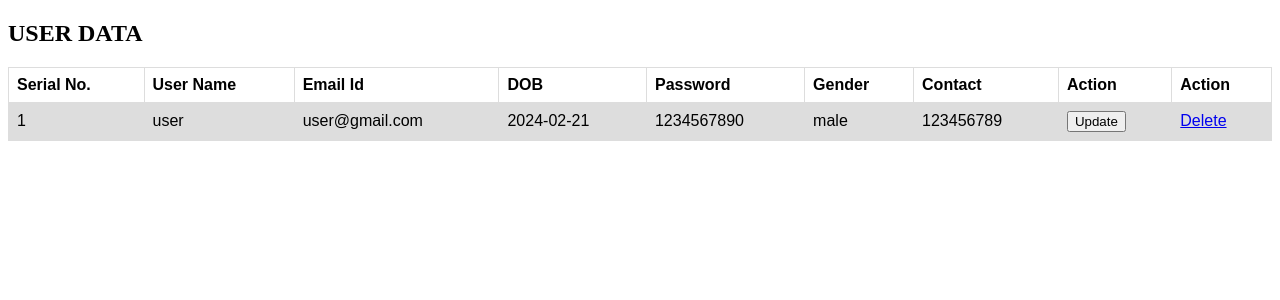
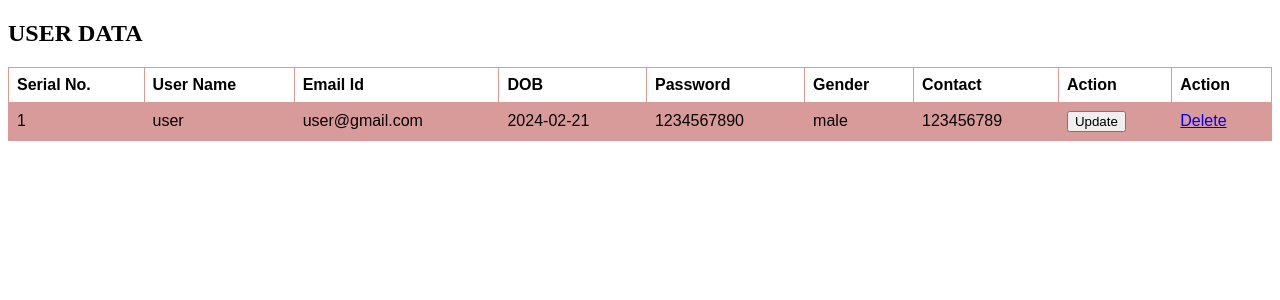
Before and after one commit to swati-1374/EventManagementSystem, a PHP site: page /pages/Admin/userList.php in a window 1280 px wide. Shown: the top 300 px of the page. Run offline with PHP 8.4, Linux system fonts and the light colour scheme; data comes from the database, SQL or seed files in the repository.

Commit message:
Update userList.php

```diff
--- a/Project(EVENT MANAGEMENT SYSTEM)/pages/Admin/userList.php
+++ b/Project(EVENT MANAGEMENT SYSTEM)/pages/Admin/userList.php
@@ -9,13 +9,13 @@ table {
 }
 
 td, th {
-  border: 1px solid #dddddd;
+  border: 1px solid #d99a9a;
   text-align: left;
   padding: 8px;
 }
 
 tr:nth-child(even) {
-  background-color: #dddddd;
+  background-color: #d99a9a;
 }
 </style>
 </head>
```
